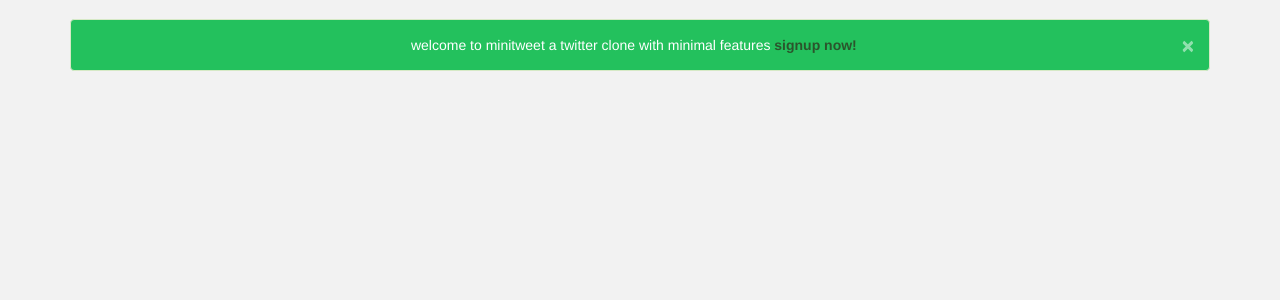
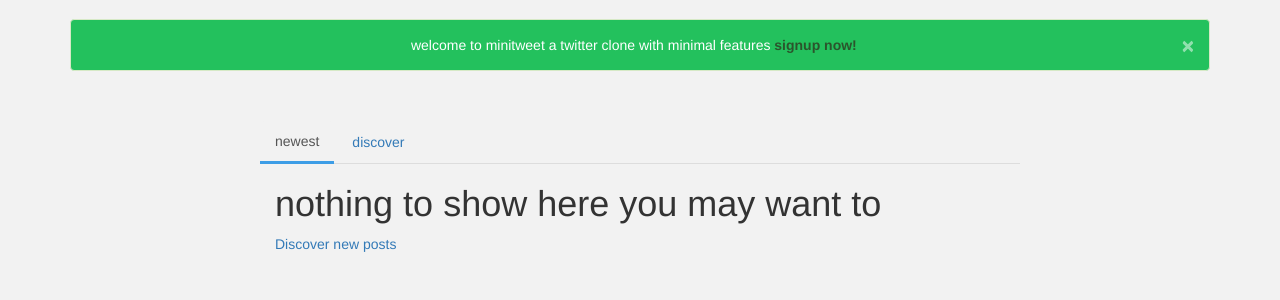
Before and after one commit to xash3000/minitweet, a Flask app: page / in a window 1280 px wide. Shown: the part 51-351 px from the top of the page. Run offline with Flask 2, Linux system fonts and the light colour scheme; data that the repository does not hold is empty; parts of the project's set-up code (start-up, migrations or seed data) failed here and were passed over; some libraries are stand-ins or nearby versions.

Commit message:
add discover page

```diff
--- a/minitweet_app/templates/index.html
+++ b/minitweet_app/templates/index.html
@@ -13,6 +13,28 @@
         </div>
     {% endif %}
 
+    {% if request.path in ["/", '/posts', '/posts/newest'] %}
+        {% set newest = 'active' %}
+    {% elif request.path == "/posts/discover" %}
+        {% set discover = 'active' %}
+    {% endif %}
+
+
+    <ul class="nav nav-tabs col-xs-12 col-md-8 col-md-offset-2">
+        <li role="presentation" class='{{ newest }}'>
+            <a href="{{ url_for('home') }}">
+                newest
+            </a>
+        </li>
+        <li role="presentation" class="{{ discover }}">
+
+            <a href="{{ url_for('discover') }}">
+                discover
+            </a>
+        </li>
+    </ul>
+
+    {% if posts %}
         <div class="posts">
             {% for post in posts %}
                 <div class="post text-center col-xs-12 col-md-8 col-md-offset-2">
@@ -37,5 +59,11 @@
                 </div>
             {% endfor %}
         </div>
+    {% else %}
+        <div class="col-xs-12 col-md-8 col-md-offset-2">
+            <h1>nothing to show here you may want to</h1>
+            <a href="{{ url_for('discover') }}">Discover new posts</a>
+        </div>
+    {% endif %}
 </div>
 {% endblock %}
--- a/minitweet_app/views.py
+++ b/minitweet_app/views.py
@@ -7,6 +7,7 @@ from flask import render_template, redirect, url_for, request, flash, abort \
 from flask.ext.login import (
     login_user, login_required, logout_user, current_user   # pragma: no cover
 )
+from  sqlalchemy.sql.expression import func
 
 # in package imports
 from .forms import PublishForm, SignUpForm, LoginForm, ProfileSettings   # pragma: no cover
@@ -18,6 +19,7 @@ from .decorators import check_confirmed, check_user_already_logged_in  # pragma:
 
 @app.route("/")  # pragma: no cover
 @app.route("/posts")  # pragma: no cover
+@app.route("/posts/newest")  # pragma: no cover
 def home():
     """ Main Page """
     # query all posts in desceding order
@@ -25,6 +27,12 @@ def home():
         posts = current_user.get_posts_from_followed_users()
     else:
         posts = Post.query.order_by(Post.id.desc()).all()
+    return render_template("index.html", posts=posts)
+
+
+@app.route("/posts/discover")
+def discover():
+    posts = Post.query.order_by(func.random()).limit(20).all()
     return render_template("index.html", posts=posts)
 
 
```
Also changed, not shown: tests/test_user.py (+1 -1 lines). Lines whose indentation alone changed are shown as unchanged.
